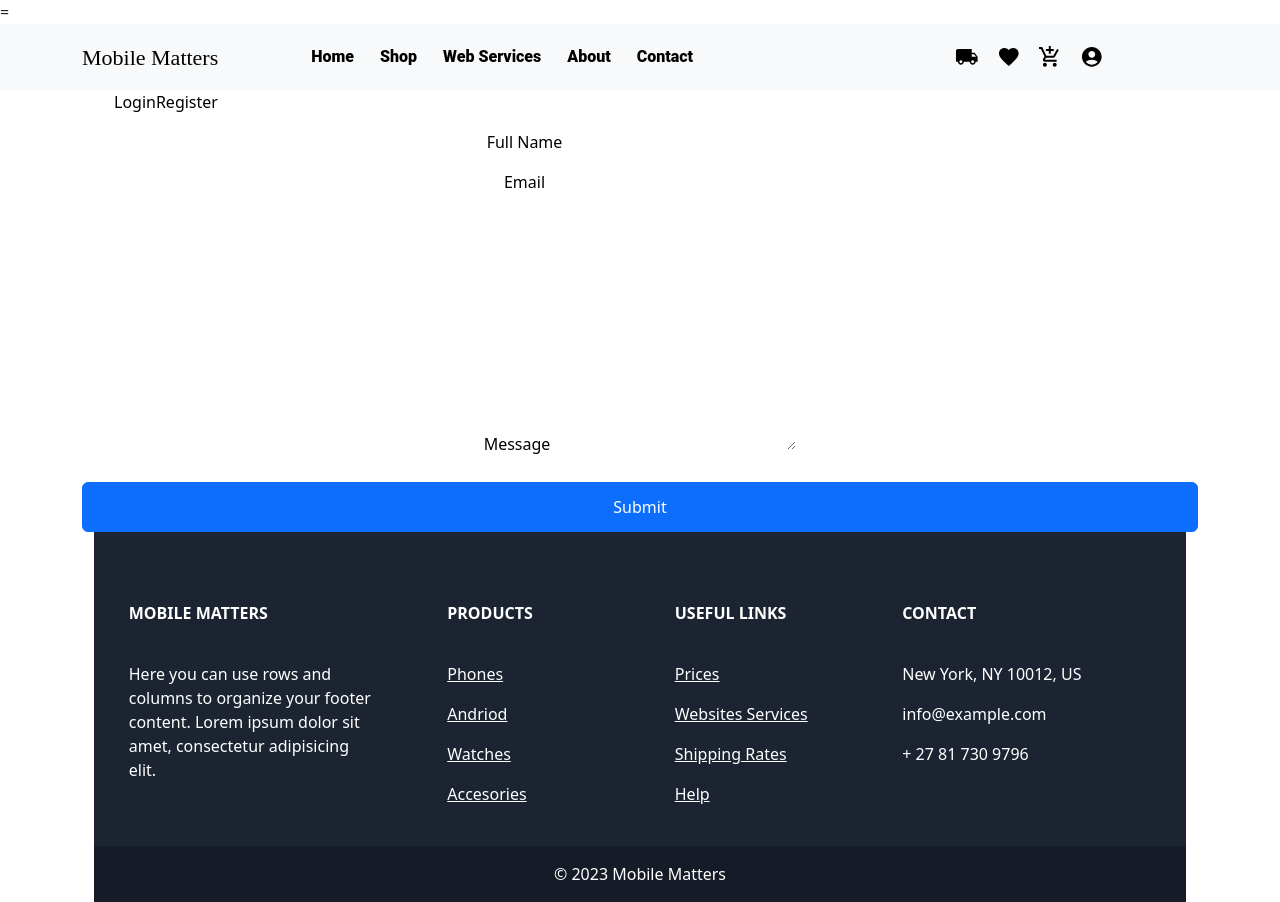
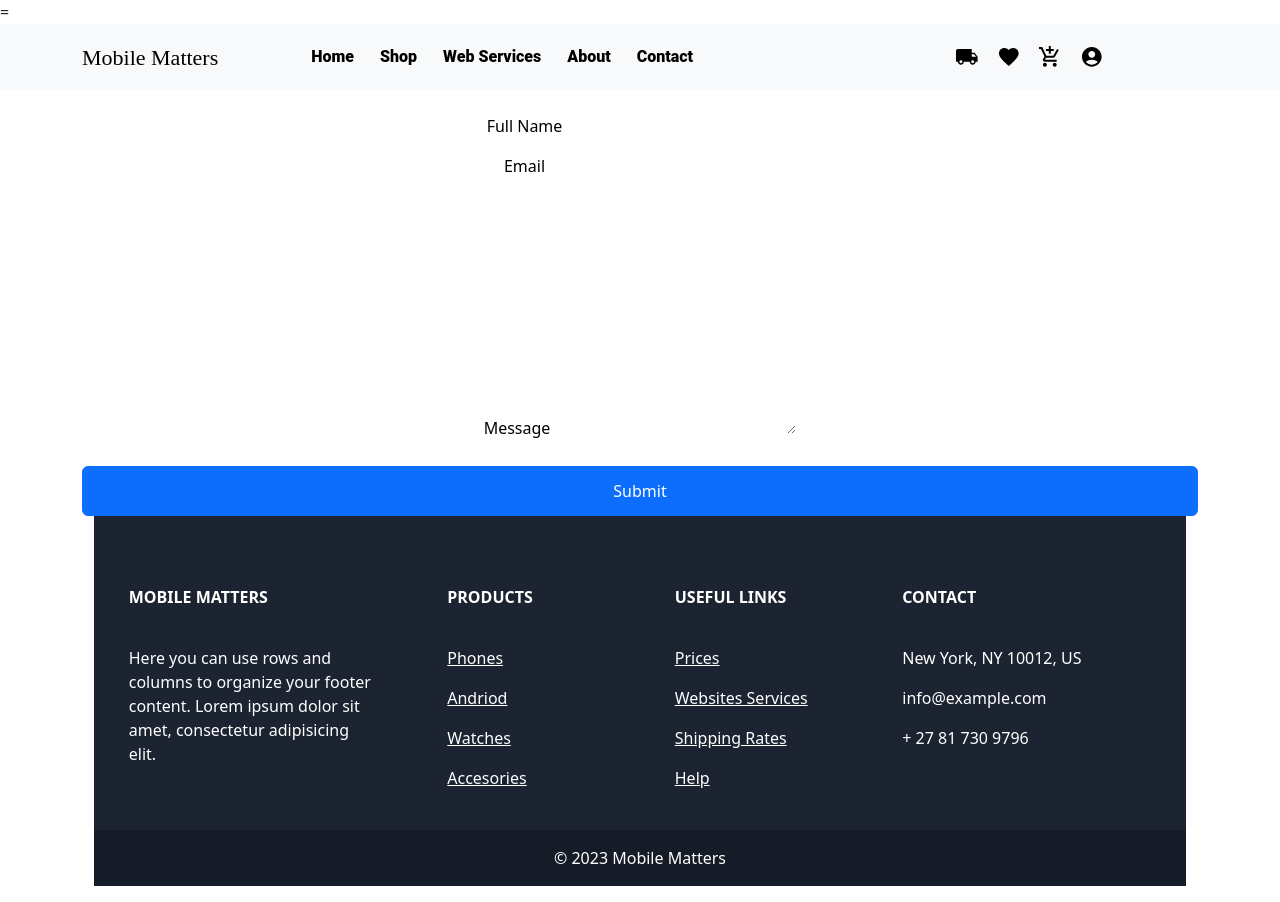
Before and after one commit to HlobisileLukhele/mobile-matters-ecommerce-site, a React (Create React App) app: page /Contact in a window 1280 px wide. Built offline with nearby package versions, Linux system fonts and the light colour scheme.

Commit message:
removed the heading list

```diff
--- a/src/Components/Contact.jsx
+++ b/src/Components/Contact.jsx
@@ -3,12 +3,7 @@ import ContactForm from "./ContactForm"
 import Footer from "./Footer"
 
 const Contact = () => (
-  <div className="container border-x-2 border-y-2">
-      <ul className="headings">
-        <li className="active:first-line: login">Login</li>
-        <li className="active:first-line: register">Register</li>
-
-      </ul>
+  <div className="container border-x-2 border-y-2 mt-4 ">
     <ContactForm />
     <Footer />
   </div>
```
